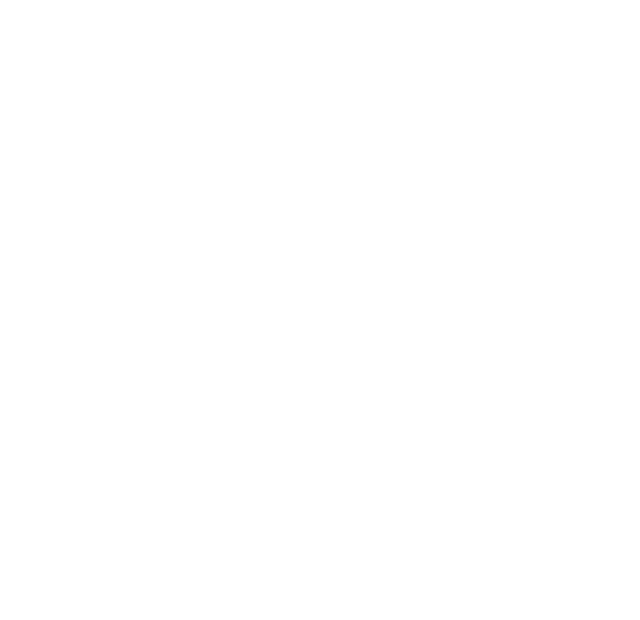
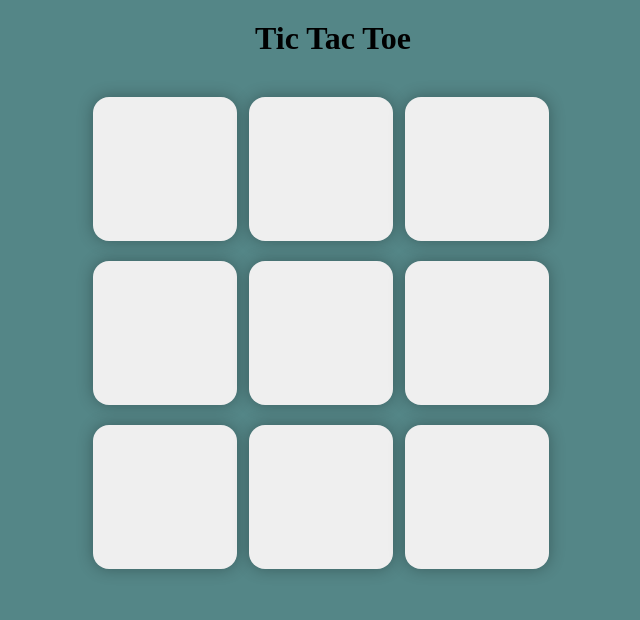
Before and after one commit to AbdulMoeed-Maan47/tic-tac-toe, a plain HTML site: page index.html in a window 1280 px wide. Shown: the whole page, without its empty margins (307-947 px from the left). Drawn offline with Linux system fonts and the light colour scheme.

Commit message:
Add game interface

```diff
--- a/css/style.css
+++ b/css/style.css
@@ -0,0 +1,41 @@
+* {
+  margin: 0px;
+  padding: 0px;
+  box-sizing: border-box;
+}
+
+body {
+  background-color: #548687;
+}
+
+.heading {
+  text-align: center;
+  margin-top: 20px;
+}
+
+.container {
+  height: 70vh;
+  display: flex;
+  flex-direction: row;
+  justify-content: center;
+  align-items: center;
+}
+
+.game {
+  height: 60vmin;
+  width: 60vmin;
+  display: flex;
+  flex-direction: row;
+  flex-wrap: wrap;
+  gap: 1.5vmin;
+}
+
+.box {
+  height: 18vmin;
+  width: 18vmin;
+  border: none;
+  border-radius: 1rem;
+  box-shadow: 0 0 1rem rgba(0, 0, 0, 0.3);
+  font-size: 8vmin;
+  color: #b0413e;
+}
--- a/index.html
+++ b/index.html
@@ -7,6 +7,24 @@
     <link rel="stylesheet" href="css/style.css" />
   </head>
   <body>
+    <header>
+      <h1 class="heading">Tic Tac Toe</h1>
+    </header>
+    <main>
+      <div class="container">
+        <div class="game">
+          <button class="box"></button>
+          <button class="box"></button>
+          <button class="box"></button>
+          <button class="box"></button>
+          <button class="box"></button>
+          <button class="box"></button>
+          <button class="box"></button>
+          <button class="box"></button>
+          <button class="box"></button>
+        </div>
+      </div>
+    </main>
     <script src="js/script.js"></script>
   </body>
 </html>
```
